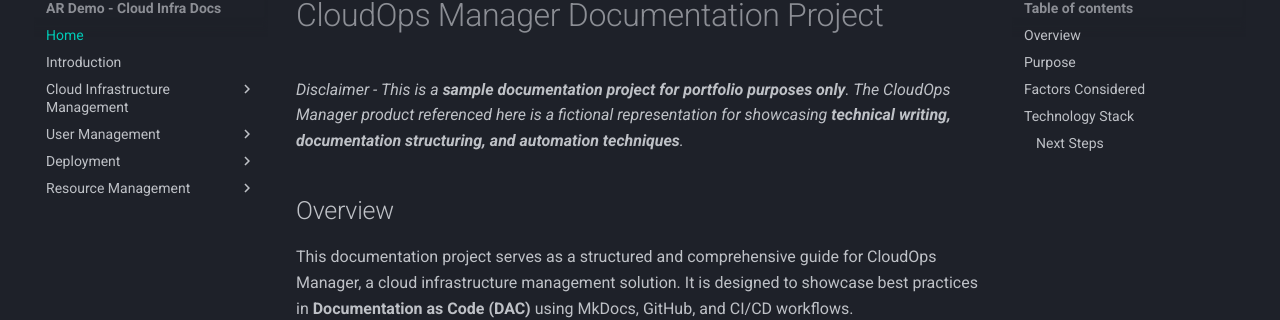
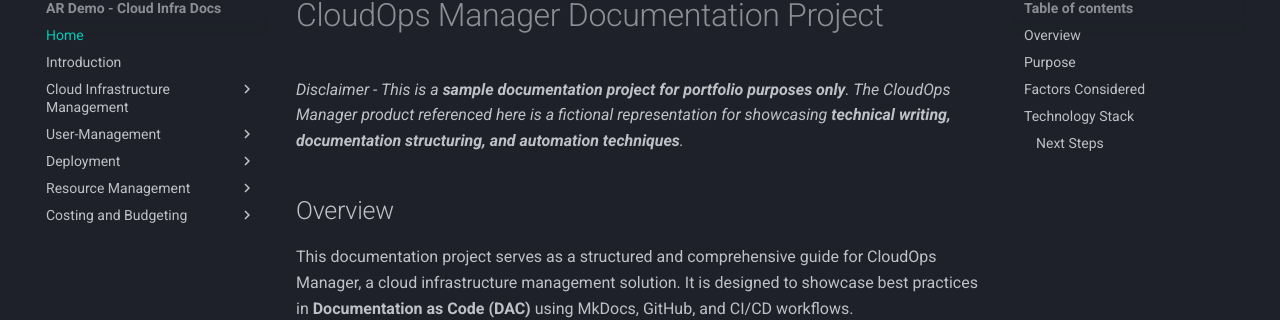
Before and after one commit to peak15-consul/Cloud-Infra, an MkDocs documentation site: the page built from Cloud-Infra-Docs/docs/index.md, in a window 1280 px wide. Shown: the part 103-423 px from the top of the page. Built offline with MkDocs 1.6.1 and Material for MkDocs 9.7.7, drawn with Linux system fonts in a browser that asks for light colours; comment, search, counter and statistics services are not loaded; some of the changed lines change nothing that is shown.

Commit message:
Update mkdocs.yml

```diff
--- a/mkdocs.yml
+++ b/mkdocs.yml
@@ -19,7 +19,7 @@
     - Architecture: Cloud-Infrastructure-Management/architecture-overview.md
     - Components and Services: Cloud-Infrastructure-Management/components-services.md
     - Supported Cloud Platforms: Cloud-Infrastructure-Management/supported-clouds.md
-  - User Management:
+  - User-Management:
     - Overview: User-Management/user-management-overview.md
     - Authentication and Identity Management: User-Management/authentication-IAM.md
     - Access Control and Policy Management: User-Management/access-control-policy-management.md
@@ -34,3 +34,7 @@
     - Policy Management: Resource-Management/policy-management.md
     - Auto-Scaling: Resource-Management/auto-scaling.md
     - Resource Monitoring: Resource-Management/resource-monitoring.md
+  - Costing and Budgeting:
+    - Costing and Budgeting Overview: Costing-Budgeting/costing-budgeting-overview.md
+    - Costing and Budgeting in Cloud Platforms: Costing-Budgeting/costing-budgeting-cloud-platforms.md
+    - Costing and Budgeting Best Practices: Costing-Budgeting/costing-budgeting-best-practices.md
```
